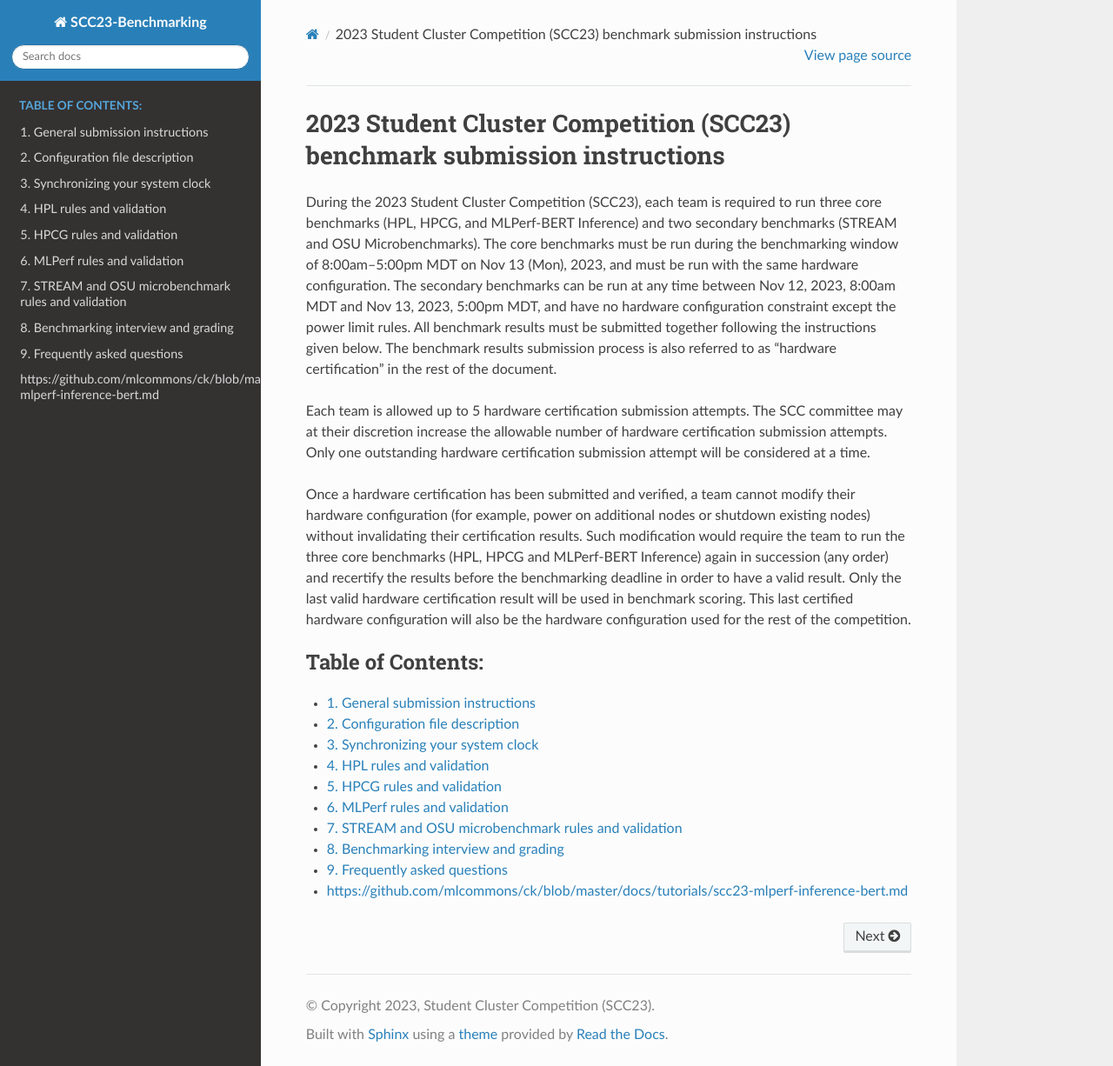
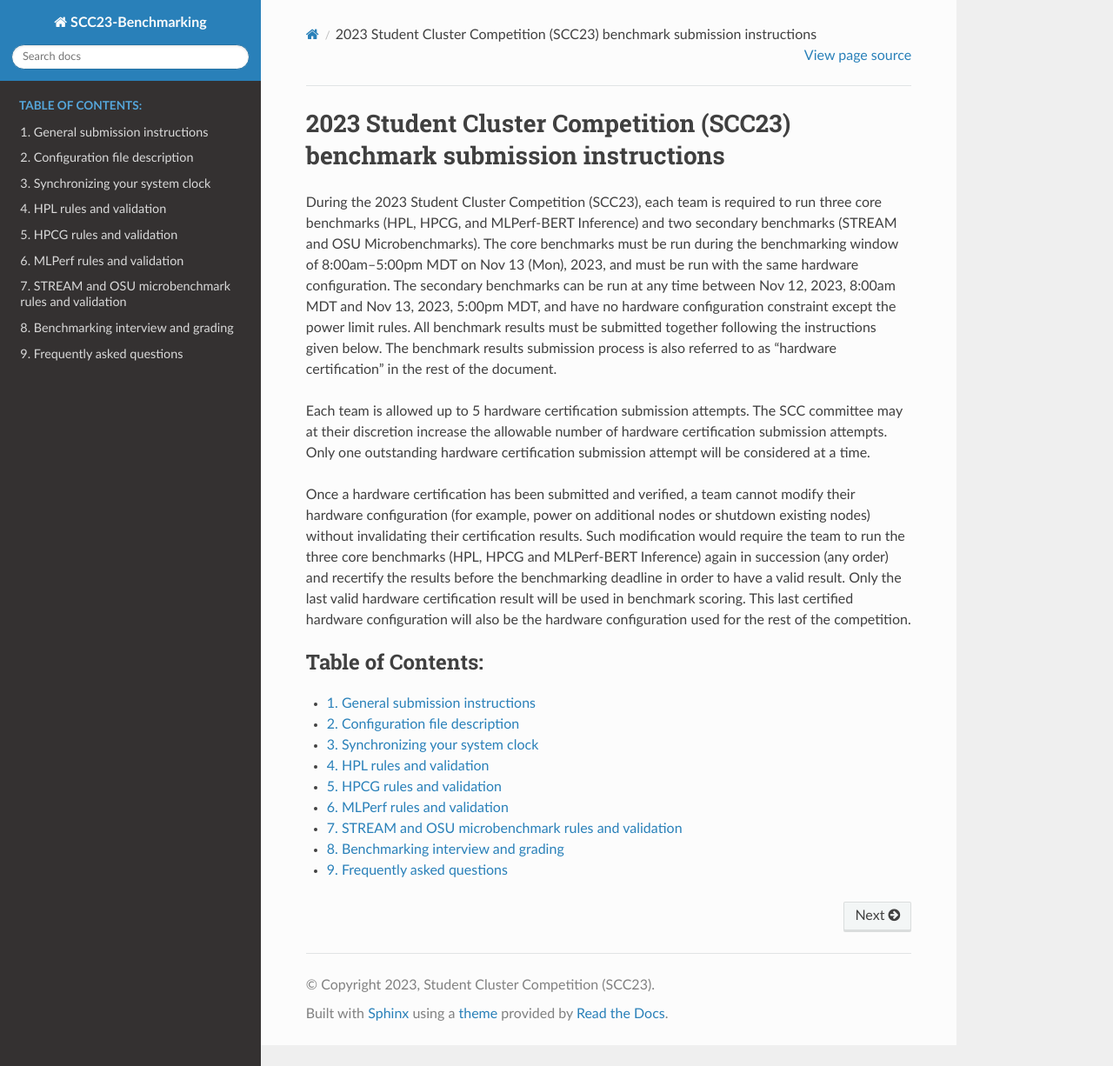
Before and after one commit to amaji/scc23-benchmarking, a Sphinx documentation site: the page built from source/index.rst, in a window 1280 px wide and 1226 px high. Shown: the whole window at 87% size. Built offline with Sphinx 7.4.7 and the Read the Docs theme 2.0.0, drawn with Linux system fonts in a browser that asks for light colours; some of the changed lines change nothing that is shown.

Commit message:
External link did not work

```diff
--- a/source/index.rst
+++ b/source/index.rst
@@ -26,7 +26,6 @@ Once a hardware certification has been submitted and verified, a team cannot mod
    benchmarks/optional.rst
    benchmarks/interview.rst
    benchmarks/faq.rst
-   https://github.com/mlcommons/ck/blob/master/docs/tutorials/scc23-mlperf-inference-bert.md
 
 
 .. Indices and tables
```
